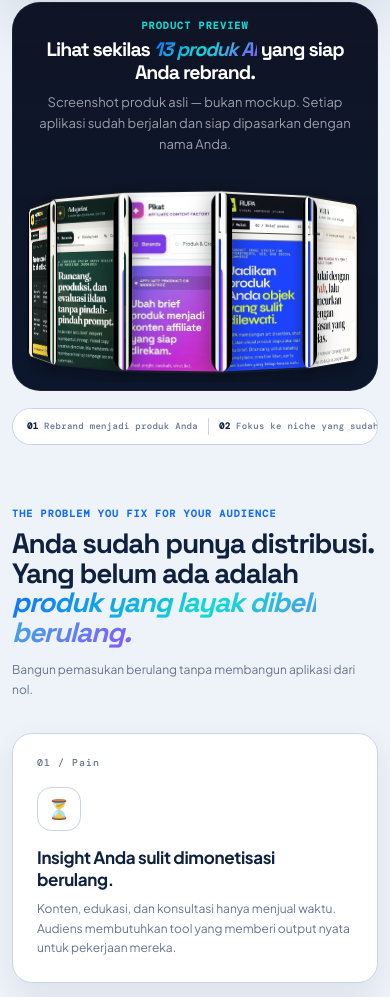
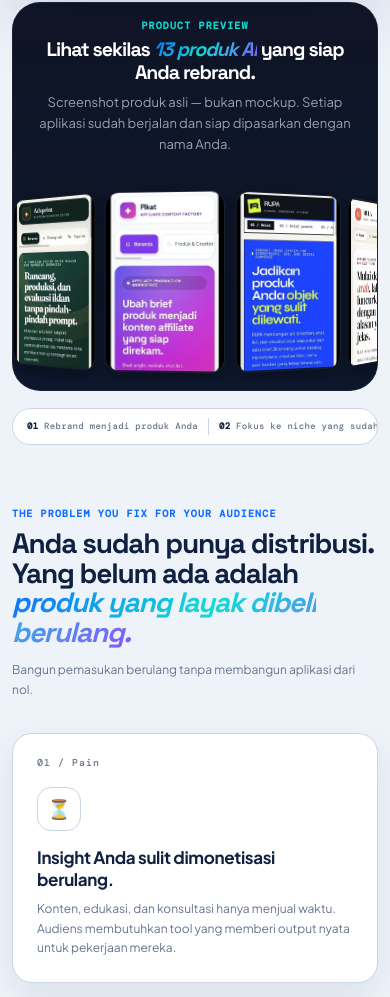
Before and after one commit to moxsenna/appvibe.biz.id, a website built with Vite: page index.html in a window 390 px wide. Shown: the part 1058-2055 px from the top of the page. Built offline with nearby package versions, Linux system fonts and the light colour scheme.

Commit message:
fix: prevent carousel card overlap on small mobile screens (320-375px)
- Increase ring radius for narrow viewports (200→240-270px)
- Add 380px breakpoint with smaller cards (100x150px)
- Reduce perspective on small screens to lessen depth distortion

```diff
--- a/src/scripts/showcase-3d.js
+++ b/src/scripts/showcase-3d.js
@@ -42,8 +42,9 @@ function build(container) {
 
   function getRadius() {
     const w = container.clientWidth;
-    if (w < 400) return 200;
-    if (w < 600) return 280;
+    if (w < 360) return 240;
+    if (w < 400) return 270;
+    if (w < 600) return 300;
     if (w < 800) return 360;
     return 420;
   }
--- a/src/styles/showcase.css
+++ b/src/styles/showcase.css
@@ -71,11 +71,16 @@
   .showcase-head{padding:0 16px}
   .showcase-head h2{font-size:clamp(18px,5vw,24px)}
   .showcase-canvas{height:clamp(220px,45vw,340px);perspective:900px}
-  .showcase-ring-card{width:150px;height:225px}
-  .showcase-ring{width:150px;height:225px}
+  .showcase-ring-card{width:140px;height:210px}
+  .showcase-ring{width:140px;height:210px}
 }
 @media(max-width:480px){
   .showcase-canvas{height:clamp(200px,50vw,280px);perspective:700px}
   .showcase-ring-card{width:120px;height:180px}
   .showcase-ring{width:120px;height:180px}
 }
+@media(max-width:380px){
+  .showcase-canvas{perspective:600px}
+  .showcase-ring-card{width:100px;height:150px;border-radius:10px}
+  .showcase-ring{width:100px;height:150px}
+}
```
